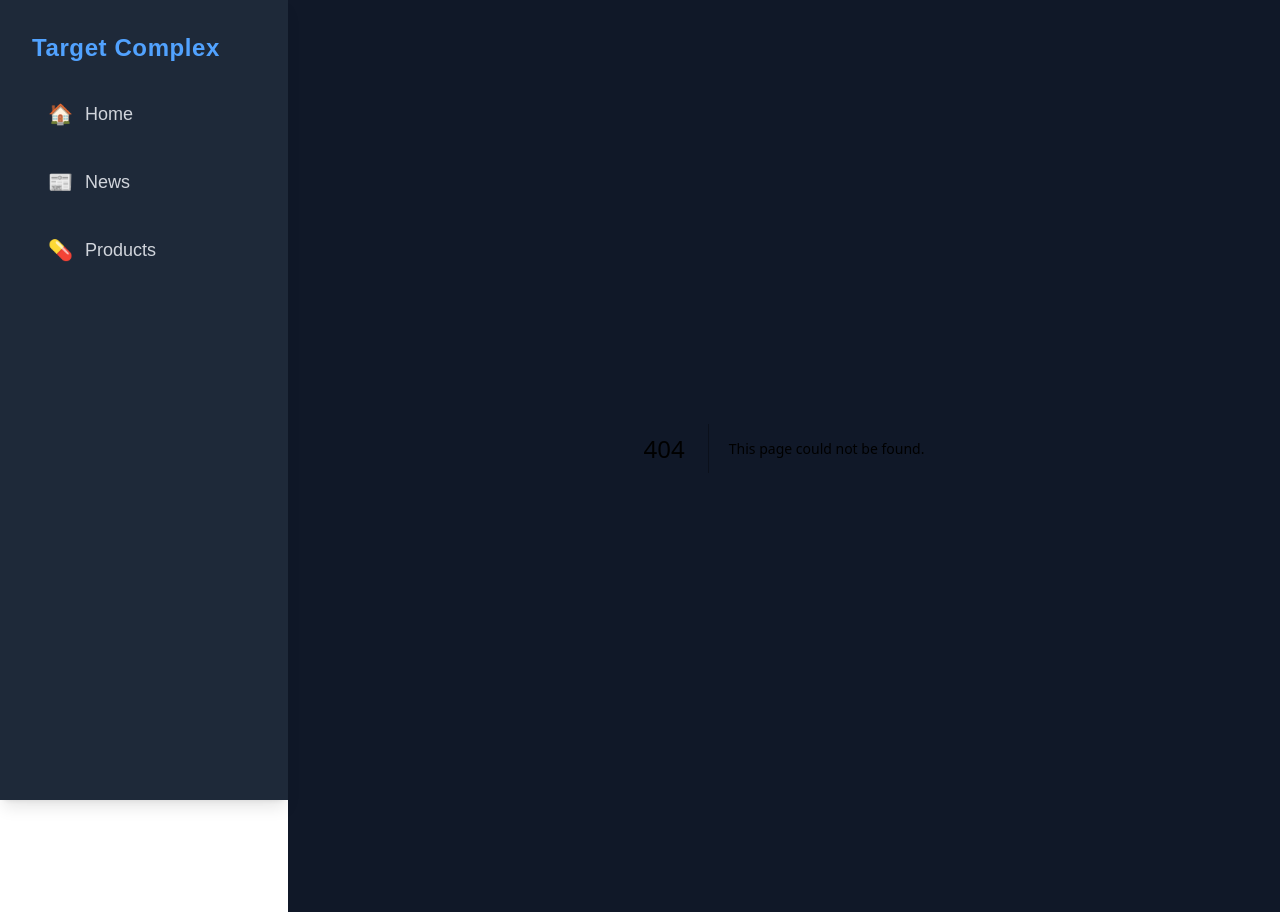
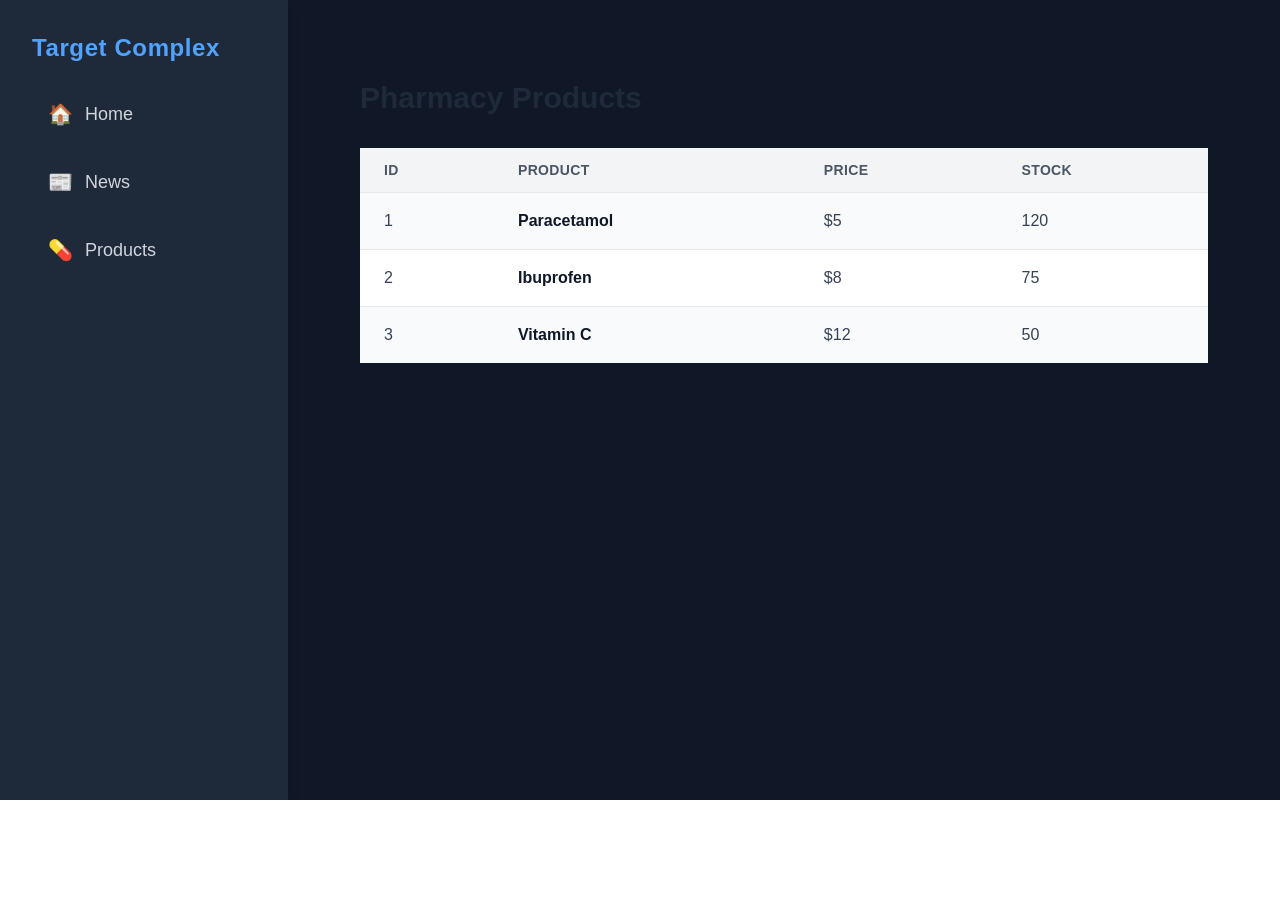
Before and after one commit to AimeKelvin/target-phar-page, a Next.js app in the folder dashboard/: page /products in a window 1280 px wide. Before the commit this address had no page. After the commit the page ends 800 px from the top, so only its background shows below. Built offline with nearby package versions, Linux system fonts and the light colour scheme.

Commit message:
Fixing the missing files

```diff
--- /dev/null
+++ b/dashboard/src/app/products/page.jsx
@@ -0,0 +1,49 @@
+export default function ProductsPage() {
+    const products = [
+        { id: 1, name: "Paracetamol", price: "$5", stock: 120 },
+        { id: 2, name: "Ibuprofen", price: "$8", stock: 75 },
+        { id: 3, name: "Vitamin C", price: "$12", stock: 50 },
+    ];
+
+    return (
+        <div className="max-w-7xl mx-auto px-6 py-8">
+            <h1 className="text-3xl font-extrabold text-gray-800 mb-8">
+                Pharmacy Products
+            </h1>
+
+            <div className="overflow-x-auto">
+                <table className="w-full text-left rounded-lg shadow-lg divide-y divide-gray-200">
+                    <thead className="bg-gray-100">
+                        <tr>
+                            <th className="px-6 py-3 text-gray-600 uppercase tracking-wide font-semibold text-sm">
+                                ID
+                            </th>
+                            <th className="px-6 py-3 text-gray-600 uppercase tracking-wide font-semibold text-sm">
+                                Product
+                            </th>
+                            <th className="px-6 py-3 text-gray-600 uppercase tracking-wide font-semibold text-sm">
+                                Price
+                            </th>
+                            <th className="px-6 py-3 text-gray-600 uppercase tracking-wide font-semibold text-sm">
+                                Stock
+                            </th>
+                        </tr>
+                    </thead>
+                    <tbody className="bg-white divide-y divide-gray-200">
+                        {products.map((p, idx) => (
+                            <tr
+                                key={p.id}
+                                className={idx % 2 === 0 ? "bg-gray-50" : "bg-white hover:bg-blue-50 transition"}
+                            >
+                                <td className="px-6 py-4 text-gray-700 font-medium">{p.id}</td>
+                                <td className="px-6 py-4 text-gray-900 font-semibold">{p.name}</td>
+                                <td className="px-6 py-4 text-gray-700">{p.price}</td>
+                                <td className="px-6 py-4 text-gray-700">{p.stock}</td>
+                            </tr>
+                        ))}
+                    </tbody>
+                </table>
+            </div>
+        </div>
+    );
+}
```
